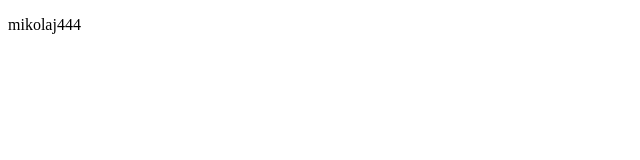
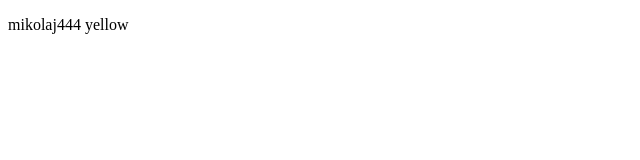
Before and after one commit to mikolaj444/mikolaj444, a plain HTML site: page site/index.html in a window 1280 px wide. Shown: the full height of the page, 0-640 px from the left. Drawn offline with Linux system fonts and the light colour scheme.

Commit message:
committed changes

```diff
--- a/site/index.html
+++ b/site/index.html
@@ -5,6 +5,6 @@
 
 </head>
 <body>
-    <p>mikolaj444</p>
+    <p>mikolaj444 yellow</p>
 
 </body>
```
